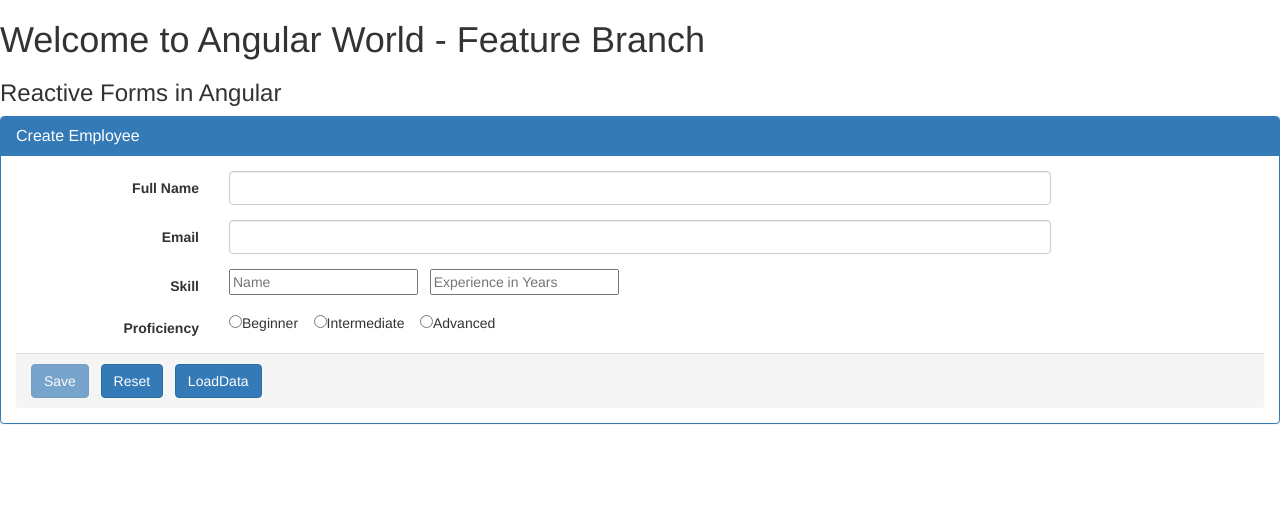
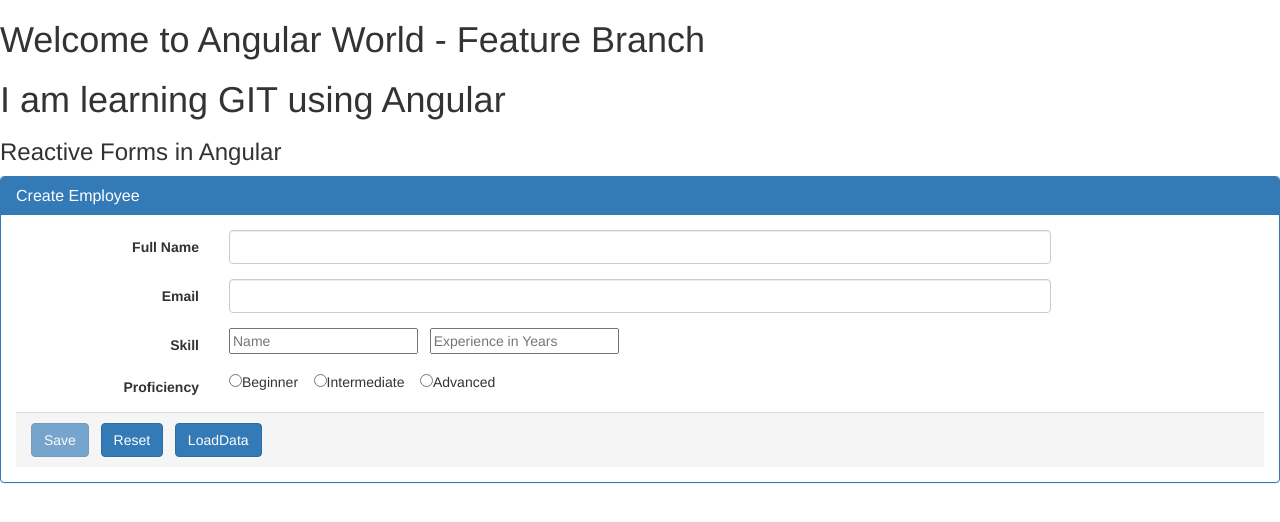
Before and after one commit to Fakhrudeen1977/angular8practice-git, an Angular app: page / in a window 1280 px wide. Shown: the top 522 px of the page. Built offline with nearby package versions, Linux system fonts and the light colour scheme.

Commit message:
word git added in employeecomponent.html

```diff
--- a/src/app/employee/employee.component.html
+++ b/src/app/employee/employee.component.html
@@ -1,4 +1,5 @@
 <h1>Welcome to Angular World - Feature Branch</h1>
+<h1>I am learning GIT using Angular</h1>
 <h3>Reactive Forms in Angular</h3>
 <form [formGroup]="employeeForm" (ngSubmit)="save()" class="form-horizontal">
 
```
